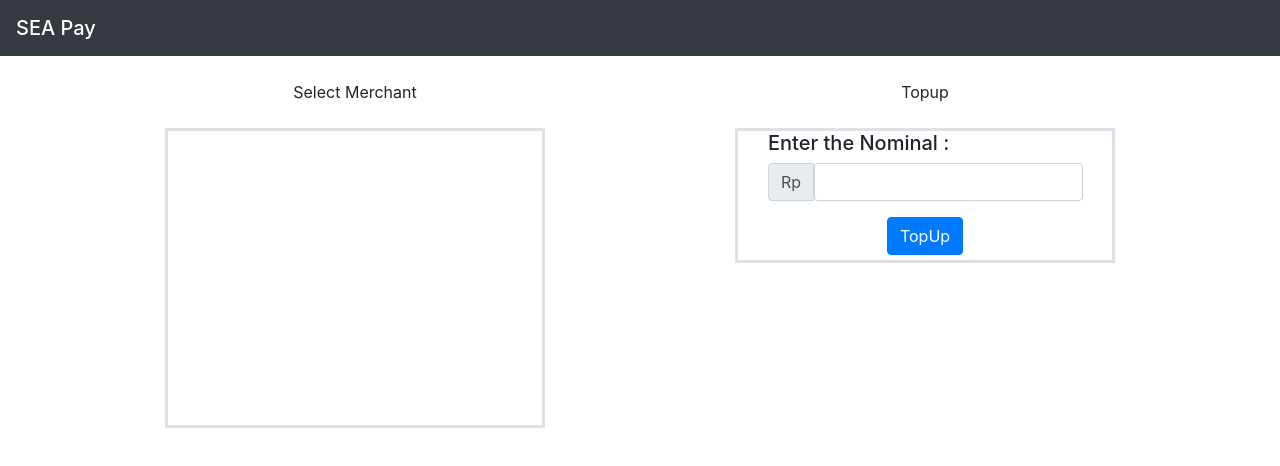
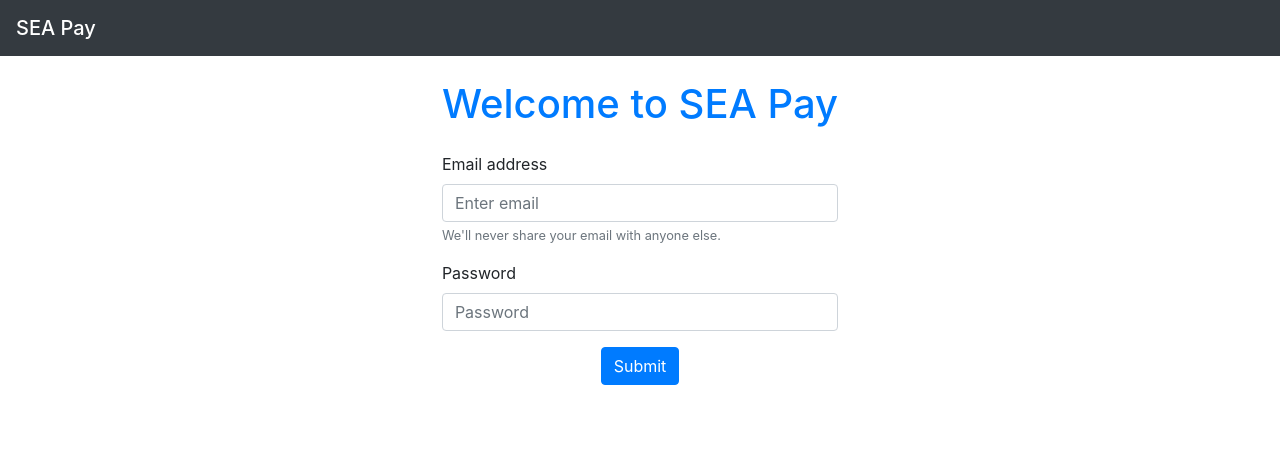
Before and after one commit to RafifEL/sea-pay-compfest-echo, a React (Create React App) app in the folder ui/: page / in a window 1280 px wide. Shown: the top 466 px of the page. Built offline with nearby package versions, Linux system fonts and the light colour scheme.

Commit message:
Submit Button to Customer Page

```diff
--- a/ui/src/App.js
+++ b/ui/src/App.js
@@ -1,8 +1,8 @@
 import React, {Component} from 'react';
 import {
   BrowserRouter as Router,
-  // Route,
-  // Link
+  Route,
+  //Link
 } from 'react-router-dom';
 
 
@@ -38,8 +38,8 @@ class App extends Component {
       <Router>
         <div className="App">
           <NavBar/>
-
-          <CustomerMain />
+          <Route exact path='/' component= {Login} ></Route>
+          <Route path='/customerhome' component= {CustomerMain} ></Route>
         </div>
       </Router>
     );
--- a/ui/src/component/CustomerMain.js
+++ b/ui/src/component/CustomerMain.js
@@ -1,12 +1,9 @@
 import React, {Component} from 'react';
+
 
 import "./CustomerMain.css"
 
 class CustomerMain extends Component{
-    state = {
-        login: "None"
-    }
-
     render(){
         const customBox = (width, height, overflow = "hidden") => {
             return {
@@ -22,7 +19,7 @@ class CustomerMain extends Component{
                     <div class="col-4 text-center mb-4">Topup</div>
                 </div>
                 <div class="row justify-content-around">
-                    <div class="col-4 border border-width"  style = {customBox(300, 300)} >
+                    <div class="col-4 border border-width"  style = {customBox(300, 300, "auto")} >
                         <div className = "container">
 
                         </div>
@@ -38,7 +35,7 @@ class CustomerMain extends Component{
                                 </div>
                             </div>
                             <div className = "text-center">
-                                <button type="submit" className="btn btn-primary">TopUp</button>
+                                <button type="submit" className="btn btn-primary" on >TopUp</button>
                             </div>
                         </div>
                     </div>
--- a/ui/src/component/Login.js
+++ b/ui/src/component/Login.js
@@ -1,22 +1,24 @@
-import React, {Component} from 'react';
+import React from 'react';
+//import {withRouter} from 'react-router-dom';
 
-
-
-class Login extends Component{
-    render() {
+const Login = (props) => {
+    const submitClick = (e) => {
+        e.preventDefault();
+        props.history.push('/customerhome')
+    }
     return (
         <div className = "justify-content-center row">
-            <form>
+        <form onSubmit = {submitClick}>
             <div className = "text-primary">
                 <h1 className = "display-5 mb-4">Welcome to SEA Pay</h1>
             </div>
             <div className="form-group">
-                    <label for="exampleInputEmail1 ">Email address</label>
+                <label htmlFor="exampleInputEmail1 ">Email address</label>
                 <input type="email" className="form-control" id="exampleInputEmail1" aria-describedby="emailHelp" placeholder="Enter email"/>
                 <small id="emailHelp" className="form-text text-muted">We'll never share your email with anyone else.</small>
             </div>
             <div className="form-group">
-                    <label for="exampleInputPassword1">Password</label>
+                <label htmlFor="exampleInputPassword1">Password</label>
                 <input type="password" className="form-control" id="exampleInputPassword1" placeholder="Password"/>
             </div>
             <div className = "text-center">
@@ -24,8 +26,6 @@ class Login extends Component{
             </div>
         </form>
     </div>
-
     );
 }
-}
 export default Login;
--- a/ui/src/component/NavBar.js
+++ b/ui/src/component/NavBar.js
@@ -1,21 +1,18 @@
 import React, {Component} from 'react';
+
 
 
 class NavBar extends Component{
     state = {
         login: "None"
     }
-
     render(){
-        if (this.state.login === "None"){
-            return (
-                <nav className="navbar navbar-dark bg-dark mb-4">
-                    <span class="navbar-brand mb-0 h1">SEA Pay</span>
-                </nav>
-            );
-        }
+        return (
+            <nav className="navbar navbar-dark bg-dark mb-4">
+                <span className="navbar-brand mb-0 h1">SEA Pay</span>
+            </nav>
+        );
 
     }
-
 }
 export default NavBar;
```
Lines whose indentation alone changed are shown as unchanged.
